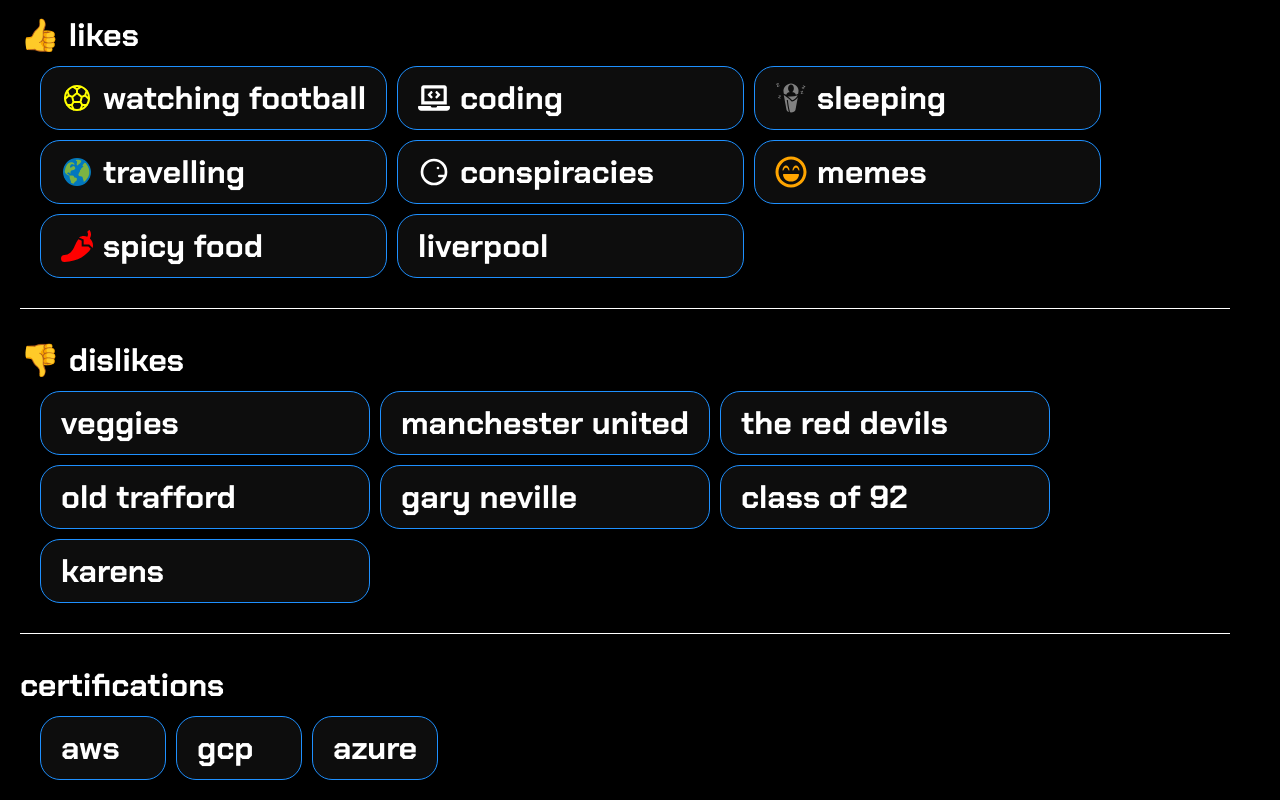
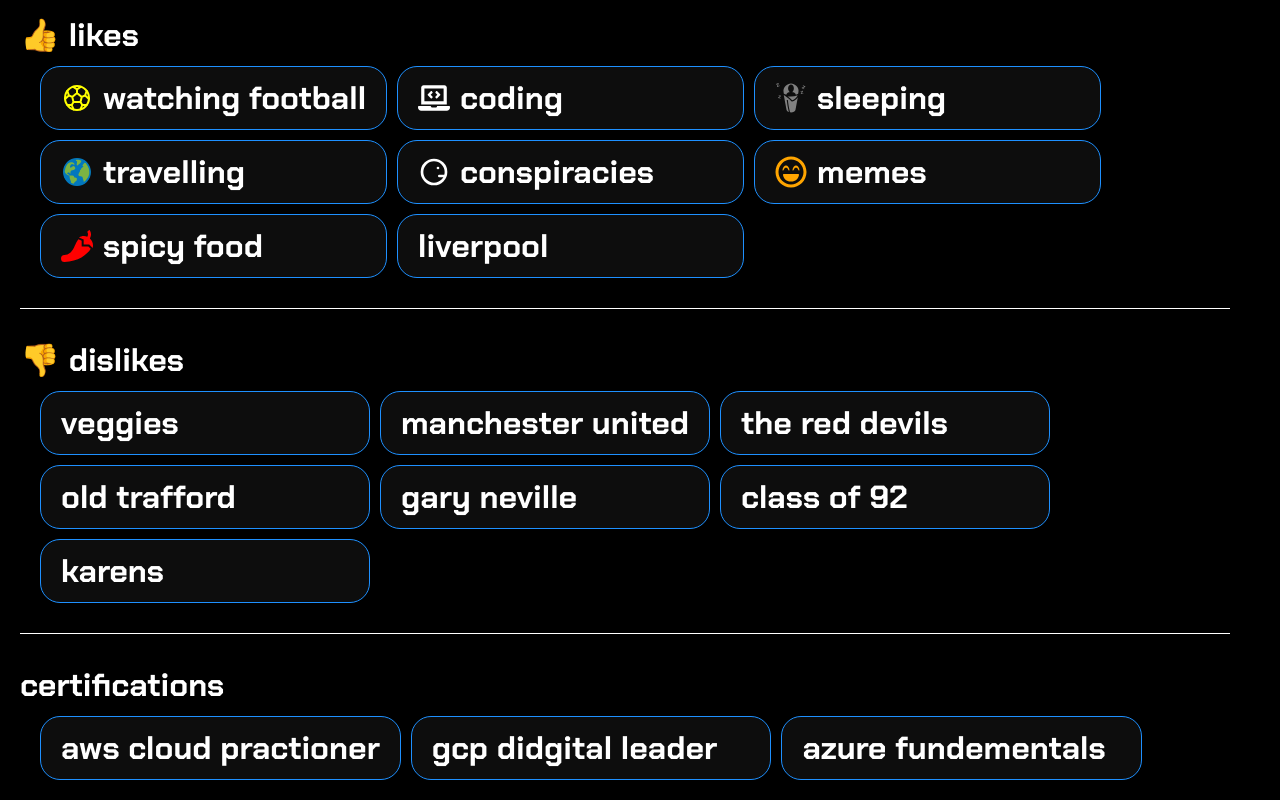
Before and after one commit to codebymarco/portfolio, a React (Vite) app: page /about in a window 1280 px wide. Shown: the part 2235-3035 px from the top of the page. Built offline with nearby package versions, Linux system fonts and the light colour scheme.

Commit message:
prof page to release

```diff
--- a/src/components/pages/About.jsx
+++ b/src/components/pages/About.jsx
@@ -189,9 +189,9 @@
         <div className="about-hobbies">
           <h2>certifications</h2>
           <div className="hobbies-container">
-            <div className="box">aws</div>
-            <div className="box">gcp</div>
-            <div className="box">azure</div>
+            <div className="box">aws cloud practioner</div>
+            <div className="box">gcp didgital leader</div>
+            <div className="box">azure fundementals</div>
           </div>
         </div>
       </div>
@@ -200,4 +200,3 @@
 };
 
 export default About;
-4;
```
